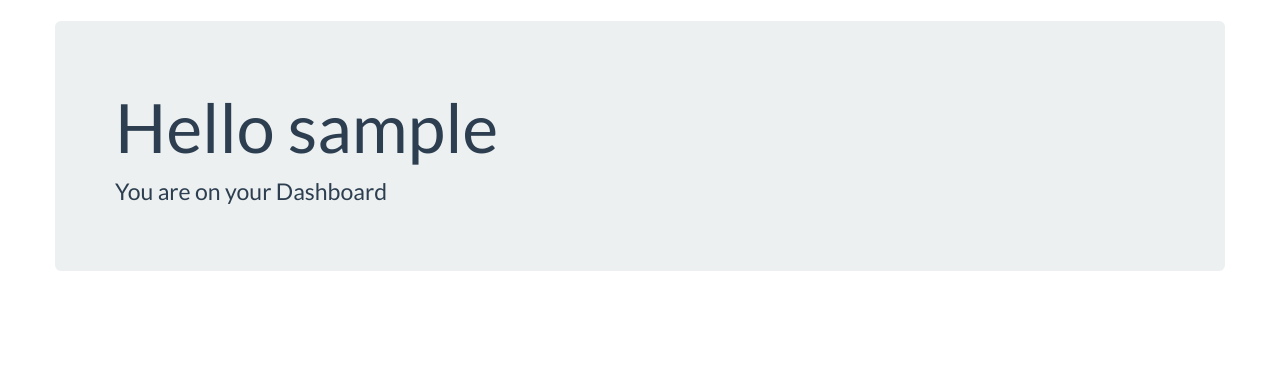
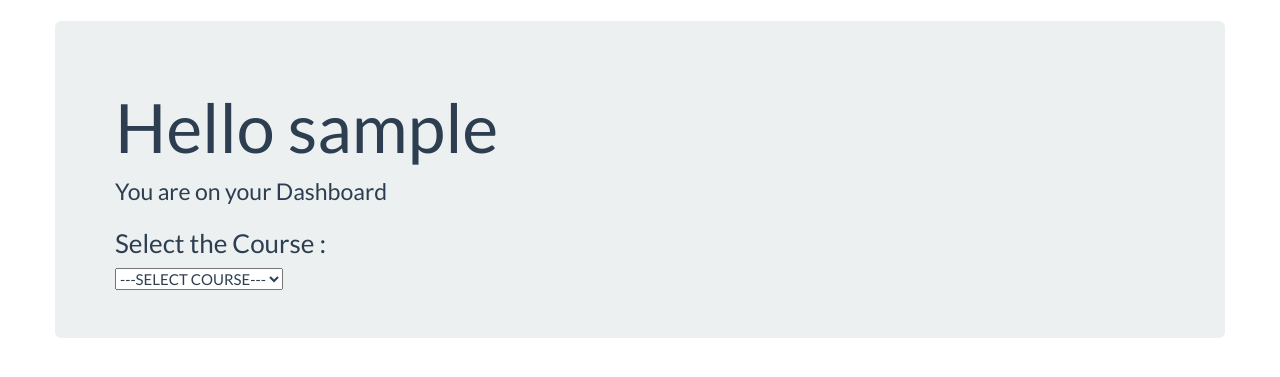
Before and after one commit to kdabi/CS252-Course-Review-Platform, a Django app: page /home in a window 1280 px wide. Shown: the part 60-437 px from the top of the page. Run offline with Django 3.2, Linux system fonts and the light colour scheme; a user stored in the database is signed in; tables that the repository leaves empty hold one stand-in row (values such as "Sample post"); some libraries are stand-ins or nearby versions.

Commit message:
changed home

```diff
--- a/log/views.py
+++ b/log/views.py
@@ -50,7 +50,9 @@ def user_login(request):
 
 @login_required(login_url="login/")
 def home(request):
-    return render(request,"home.html")
+    course_list = Course.objects.order_by('course_id')
+    context = {'course_list':course_list}
+    return render(request,"home.html",context)
 
 @login_required(login_url="/login/")
 def review_list(request):
--- a/templates/base.html
+++ b/templates/base.html
@@ -65,6 +65,7 @@
 	    <script src = "{% static 'js/jquery.min.js' %}"></script>
 
 	    <script src = "{% static 'js/bootstrap.min.js' %}"></script>
+
 	    {% block javascript %}
 	    {% endblock %}
 
--- a/templates/home.html
+++ b/templates/home.html
@@ -1,13 +1,29 @@
 {% extends 'base.html' %}
 
 {% block content %}
+
 <div class="container">
 <div class="row">
 
 <div class="jumbotron">
   <h1>Hello {{request.user.username}}</h1>
   <p>You are on your Dashboard</p>
-
+{% if course_list %}
+<h3>Select the Course :</h3>
+<form id="search">
+<select id="org" name="course_list" onChange="window.document.location.href=this.options[this.selectedIndex].value;">
+ <option  value="" selected="selected">---SELECT COURSE---</option>
+{% for course in course_list %}
+   <option value="{% url 'reviews:course_detail' course.id %}"
+       {% if course == current_course %}selected="selected"{% endif %}>
+       <h4><a href="{% url 'reviews:course_detail' course.id %}">
+        {{ course.course_id }}: {{course.course_name}}
+        </a></h4>
+   </option>
+{% endfor %}
+</select>
+</form>
+{% endif %}
 </div>
 </div>
 </div>
```
